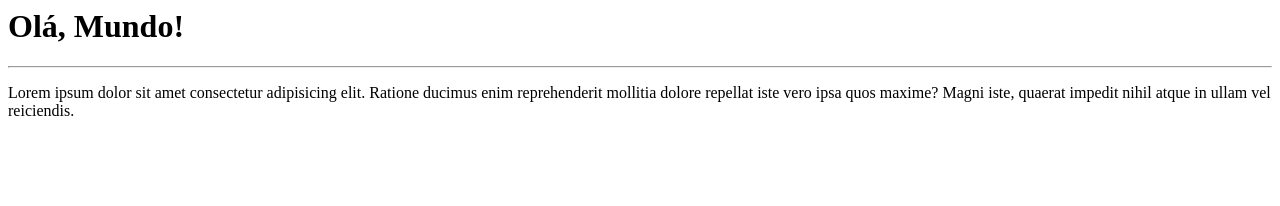
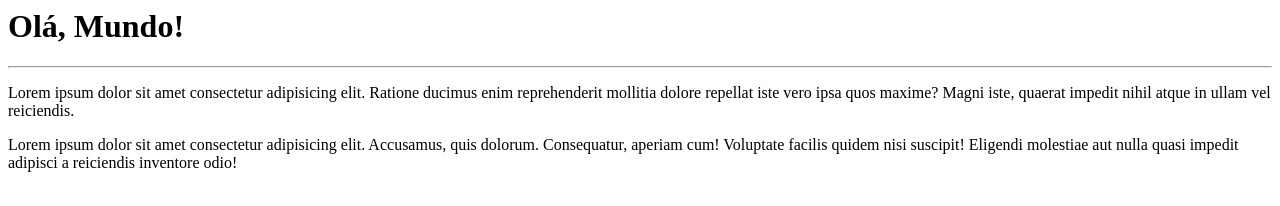
Before and after one commit to Crisfanio-Goncalves/Ola-Mundo, a plain HTML site: page site-exemplo/index.html in a window 1280 px wide. Drawn offline with Linux system fonts and the light colour scheme.

Commit message:
Segundo Parágrafo

```diff
--- a/site-exemplo/index.html
+++ b/site-exemplo/index.html
@@ -9,5 +9,6 @@
         <h1>Olá, Mundo!</h1>
         <hr>
         <p>Lorem ipsum dolor sit amet consectetur adipisicing elit. Ratione ducimus enim reprehenderit mollitia dolore repellat iste vero ipsa quos maxime? Magni iste, quaerat impedit nihil atque in ullam vel reiciendis.</p>
+        <p>Lorem ipsum dolor sit amet consectetur adipisicing elit. Accusamus, quis dolorum. Consequatur, aperiam cum! Voluptate facilis quidem nisi suscipit! Eligendi molestiae aut nulla quasi impedit adipisci a reiciendis inventore odio!</p>
     </body>
 </html>
```
